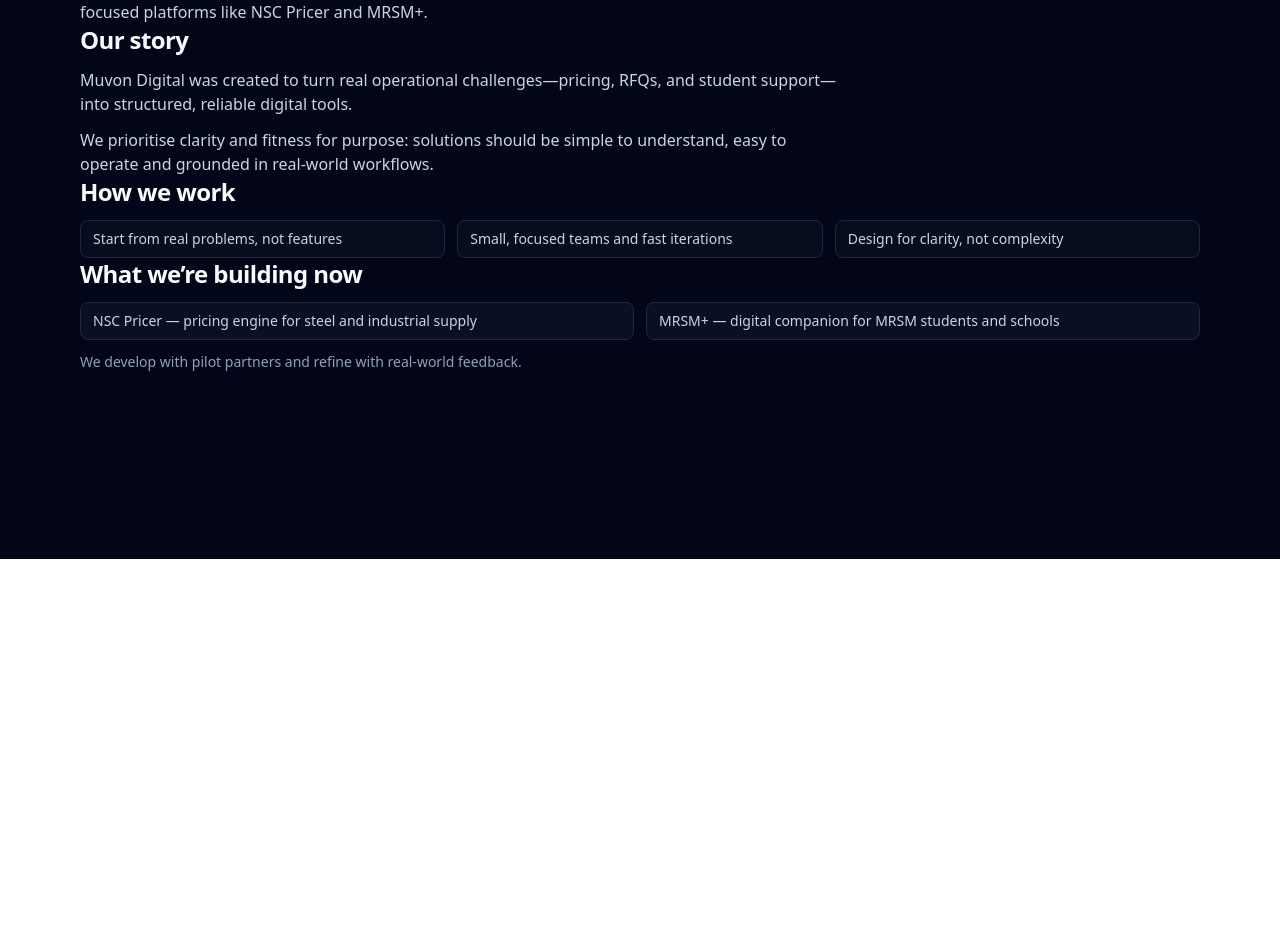
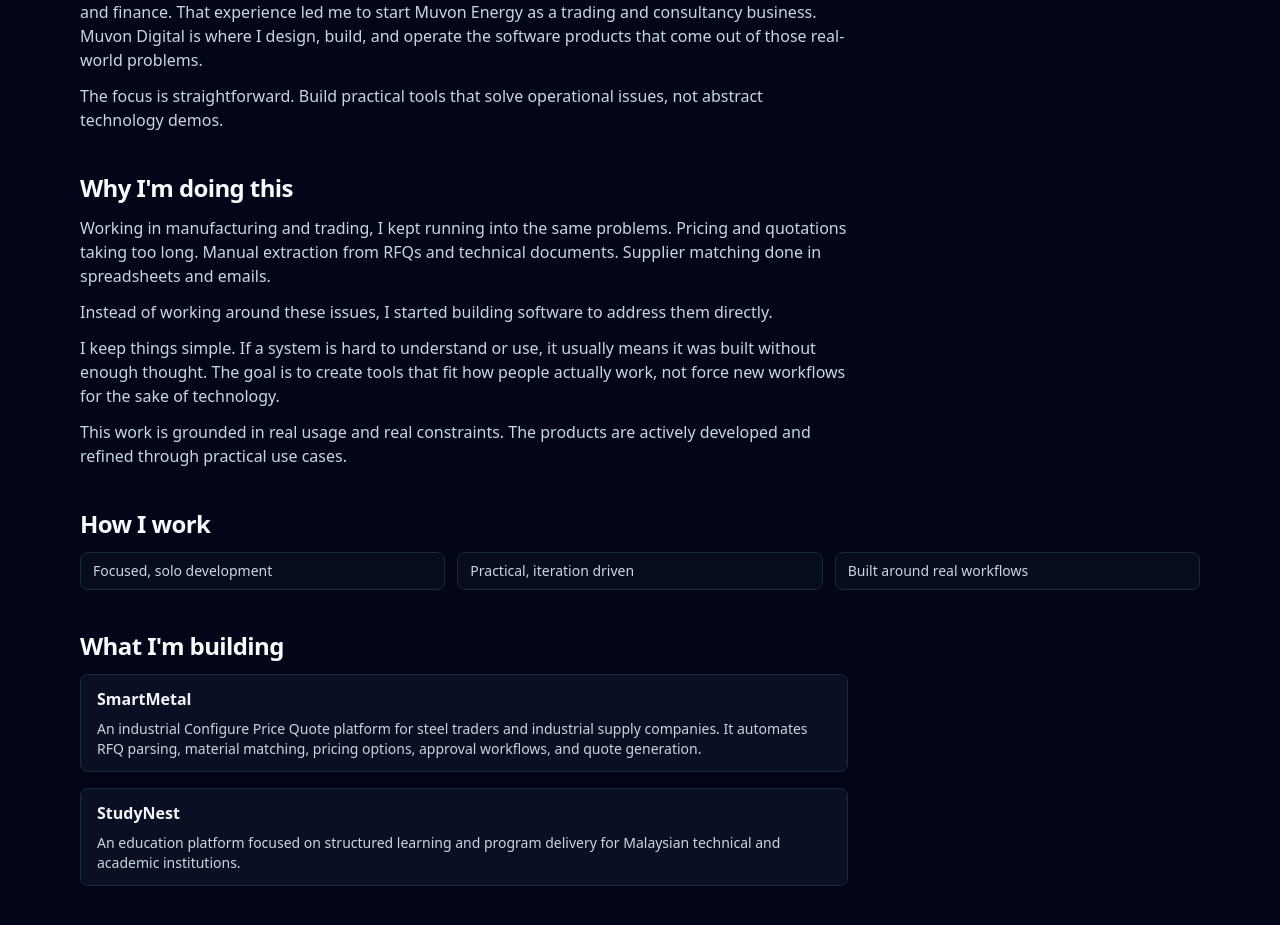
Before and after one commit to azrilxx/mvd, a Next.js app: page /about in a window 1280 px wide. Shown: the part 241-1166 px from the top of the page. Before the commit the page ends 800 px from the top, so only its background shows below. Built offline with nearby package versions, Linux system fonts and the light colour scheme.

Commit message:
Update About page with new content

```diff
--- a/src/app/about/page.tsx
+++ b/src/app/about/page.tsx
@@ -3,63 +3,79 @@
 export default function AboutPage() {
 	return (
 		<SiteShell>
-			{/* Hero */}
+			<div className="space-y-10">
+				{/* Intro */}
 				<section className="space-y-3">
 					<h1 className="text-3xl sm:text-4xl font-semibold tracking-tight">
 						About Muvon Digital
 					</h1>
-				<p className="text-slate-300 text-sm sm:text-base max-w-3xl">
-					Muvon Digital is the technology and innovation arm of Muvon Energy, focused on building practical, AI-aware software for industry and education.
-				</p>
-				<p className="text-slate-300 text-sm sm:text-base max-w-3xl">
-					We combine domain knowledge from energy and industrial supply with modern engineering to build focused platforms like NSC Pricer and MRSM+.
-				</p>
-			</section>
-
-			{/* Our story */}
-			<section className="space-y-3">
-				<h2 className="text-2xl font-semibold tracking-tight">Our story</h2>
 					<div className="space-y-3 text-slate-300 text-sm sm:text-base max-w-3xl">
 						<p>
-						Muvon Digital was created to turn real operational challenges—pricing, RFQs, and student support—into structured, reliable digital tools.
+							Muvon Digital is the software development arm of Muvon Energy. I build software products for industrial trading and education.
 						</p>
 						<p>
-						We prioritise clarity and fitness for purpose: solutions should be simple to understand, easy to operate and grounded in real-world workflows.
+							My background is in manufacturing and trading, with experience across steel, energy, construction, and finance. That experience led me to start Muvon Energy as a trading and consultancy business. Muvon Digital is where I design, build, and operate the software products that come out of those real-world problems.
+						</p>
+						<p>
+							The focus is straightforward. Build practical tools that solve operational issues, not abstract technology demos.
 						</p>
 					</div>
 				</section>
 
-			{/* How we work */}
+				{/* Why I'm doing this */}
 				<section className="space-y-3">
-				<h2 className="text-2xl font-semibold tracking-tight">How we work</h2>
+					<h2 className="text-2xl font-semibold tracking-tight">Why I'm doing this</h2>
+					<div className="space-y-3 text-slate-300 text-sm sm:text-base max-w-3xl">
+						<p>
+							Working in manufacturing and trading, I kept running into the same problems. Pricing and quotations taking too long. Manual extraction from RFQs and technical documents. Supplier matching done in spreadsheets and emails.
+						</p>
+						<p>
+							Instead of working around these issues, I started building software to address them directly.
+						</p>
+						<p>
+							I keep things simple. If a system is hard to understand or use, it usually means it was built without enough thought. The goal is to create tools that fit how people actually work, not force new workflows for the sake of technology.
+						</p>
+						<p>
+							This work is grounded in real usage and real constraints. The products are actively developed and refined through practical use cases.
+						</p>
+					</div>
+				</section>
+
+				{/* How I work */}
+				<section className="space-y-3">
+					<h2 className="text-2xl font-semibold tracking-tight">How I work</h2>
 					<ul className="grid gap-3 text-sm text-slate-300 sm:grid-cols-3">
 						<li className="rounded-md border border-slate-800 bg-slate-900/40 px-3 py-2">
-						Start from real problems, not features
+							Focused, solo development
 						</li>
 						<li className="rounded-md border border-slate-800 bg-slate-900/40 px-3 py-2">
-						Small, focused teams and fast iterations
+							Practical, iteration driven
 						</li>
 						<li className="rounded-md border border-slate-800 bg-slate-900/40 px-3 py-2">
-						Design for clarity, not complexity
+							Built around real workflows
 						</li>
 					</ul>
 				</section>
 
-			{/* What we’re building now */}
+				{/* What I'm building */}
 				<section className="space-y-3">
-				<h2 className="text-2xl font-semibold tracking-tight">What we’re building now</h2>
-				<ul className="grid gap-3 text-sm text-slate-300 sm:grid-cols-2">
-					<li className="rounded-md border border-slate-800 bg-slate-900/60 px-3 py-2">
-						NSC Pricer — pricing engine for steel and industrial supply
-					</li>
-					<li className="rounded-md border border-slate-800 bg-slate-900/60 px-3 py-2">
-						MRSM+ — digital companion for MRSM students and schools
-					</li>
-				</ul>
-				<p className="text-slate-400 text-sm max-w-3xl">
-					We develop with pilot partners and refine with real-world feedback.
+					<h2 className="text-2xl font-semibold tracking-tight">What I'm building</h2>
+					<div className="space-y-4 max-w-3xl">
+						<div className="rounded-md border border-slate-800 bg-slate-900/60 px-4 py-3">
+							<h3 className="font-semibold text-slate-100 mb-2">SmartMetal</h3>
+							<p className="text-sm text-slate-300">
+								An industrial Configure Price Quote platform for steel traders and industrial supply companies. It automates RFQ parsing, material matching, pricing options, approval workflows, and quote generation.
 							</p>
+						</div>
+						<div className="rounded-md border border-slate-800 bg-slate-900/60 px-4 py-3">
+							<h3 className="font-semibold text-slate-100 mb-2">StudyNest</h3>
+							<p className="text-sm text-slate-300">
+								An education platform focused on structured learning and program delivery for Malaysian technical and academic institutions.
+							</p>
+						</div>
+					</div>
 				</section>
+			</div>
 		</SiteShell>
 	);
 }
```
Lines whose indentation alone changed are shown as unchanged.
